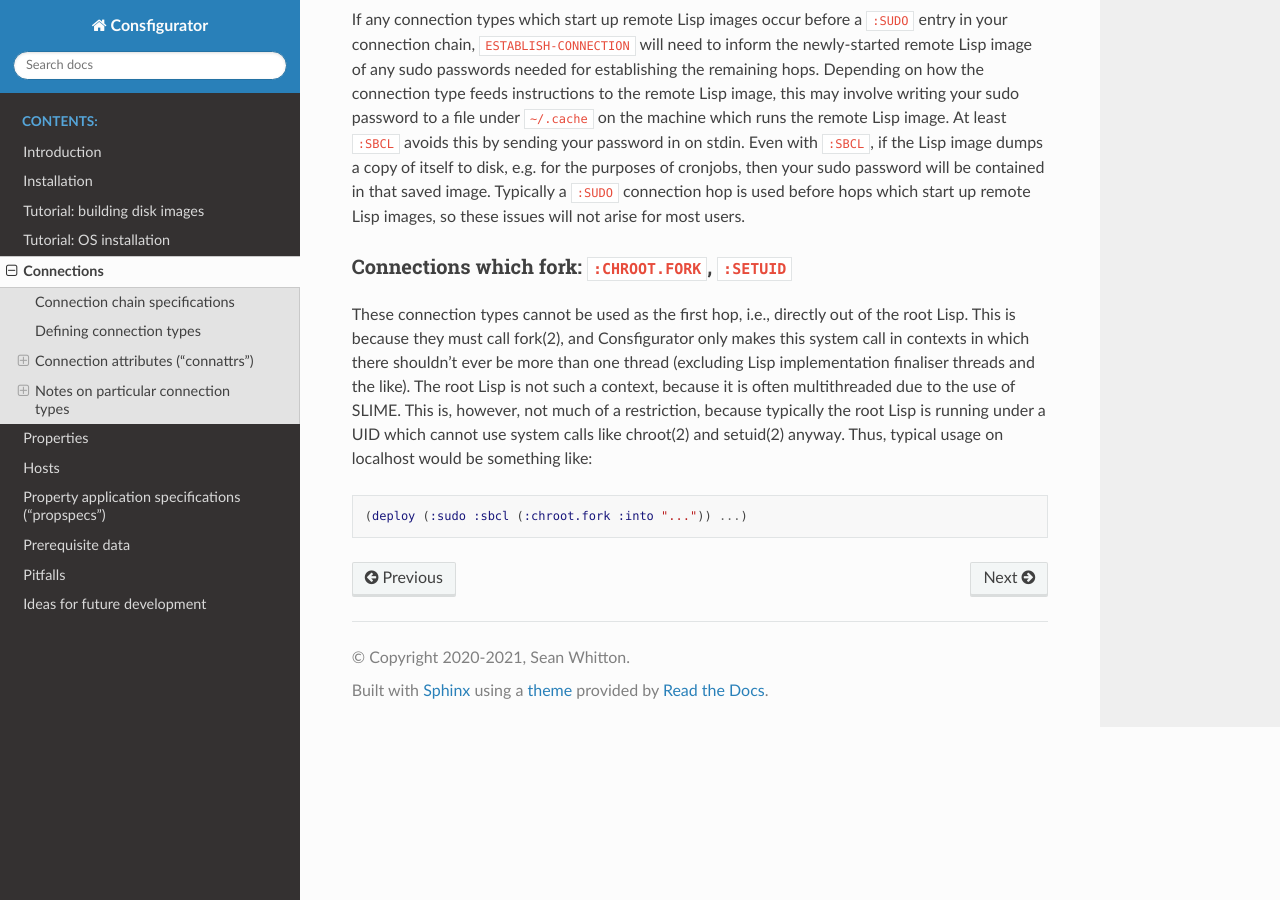
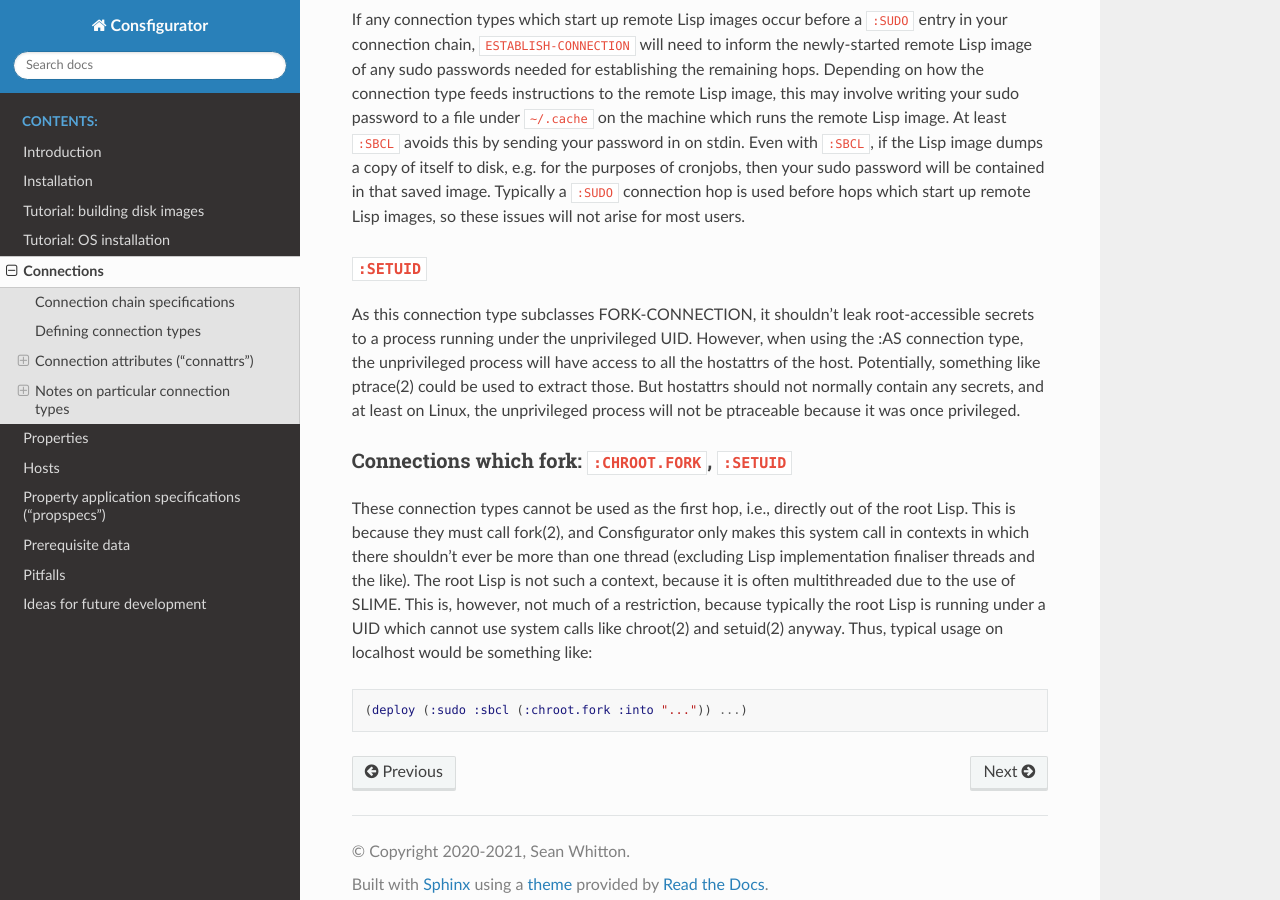
Before and after one commit to spwhitton/consfigurator, a Sphinx documentation site: the page built from doc/connections.rst, in a window 1280 px wide and 900 px high, scrolled down 2246 px. Built offline with Sphinx 7.4.7 and the Read the Docs theme 2.0.0, drawn with Linux system fonts in a browser that asks for light colours.

Commit message:
add :SETUID security notes
Signed-off-by: Sean Whitton <spwhitton@spwhitton.name>

```diff
--- a/doc/connections.rst
+++ b/doc/connections.rst
@@ -114,6 +114,17 @@ in that saved image.  Typically a ``:SUDO`` connection hop is used before hops
 which start up remote Lisp images, so these issues will not arise for most
 users.
 
+``:SETUID``
+~~~~~~~~~~~
+
+As this connection type subclasses FORK-CONNECTION, it shouldn't leak
+root-accessible secrets to a process running under the unprivileged UID.
+However, when using the :AS connection type, the unprivileged process will
+have access to all the hostattrs of the host.  Potentially, something like
+ptrace(2) could be used to extract those.  But hostattrs should not normally
+contain any secrets, and at least on Linux, the unprivileged process will not
+be ptraceable because it was once privileged.
+
 Connections which fork: ``:CHROOT.FORK``, ``:SETUID``
 ~~~~~~~~~~~~~~~~~~~~~~~~~~~~~~~~~~~~~~~~~~~~~~~~~~~~~
 
```
